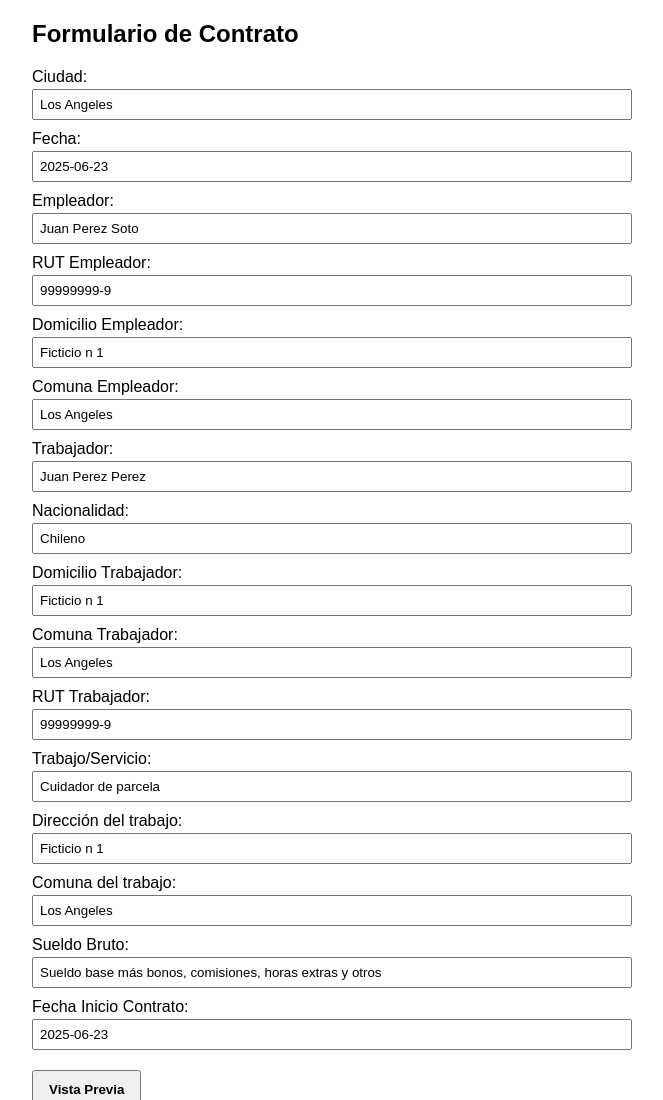
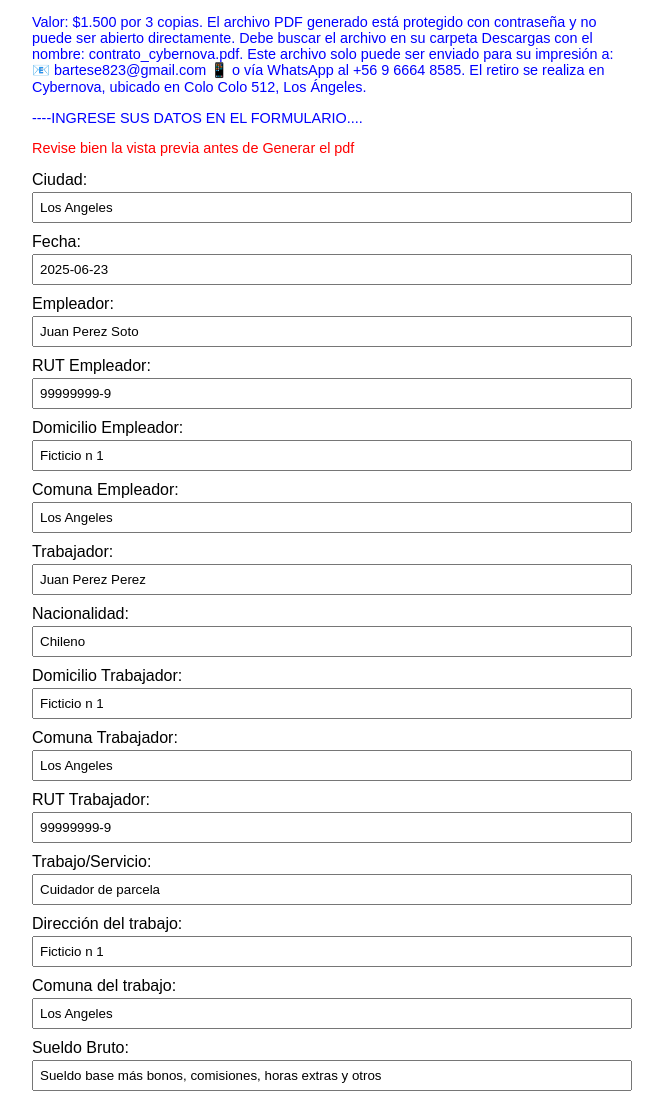
Before and after one commit to cybernovala/contrato, a plain HTML site: page index.html in a window 1280 px wide. Shown: the top 1100 px of the page, without its empty margins (308-971 px from the left). Drawn offline with Linux system fonts and the light colour scheme.

Commit message:
Update index.html

```diff
--- a/index.html
+++ b/index.html
@@ -36,7 +36,21 @@
   </style>
 </head>
 <body>
-  <h2>Formulario de Contrato</h2>
+  <p style="color:blue; font-size: 0.9em;">
+    Valor: $1.500 por 3 copias.
+El archivo PDF generado está protegido con contraseña y no puede ser abierto directamente.
+Debe buscar el archivo en su carpeta Descargas con el nombre: contrato_cybernova.pdf.
+Este archivo solo puede ser enviado para su impresión a:
+📧 bartese823@gmail.com
+📱 o vía WhatsApp al +56 9 6664 8585.
+El retiro se realiza en Cybernova, ubicado en Colo Colo 512, Los Ángeles.
+    </p>
+<p style="color:blue; font-size: 0.9em;">
+   ----INGRESE SUS DATOS EN EL FORMULARIO....
+  </p>
+    <p style="color:red; font-size: 0.9em;">
+   Revise bien la vista previa antes de Generar el pdf
+  </p>
 
   <form id="formulario">
     <!-- Campos del formulario -->
```
